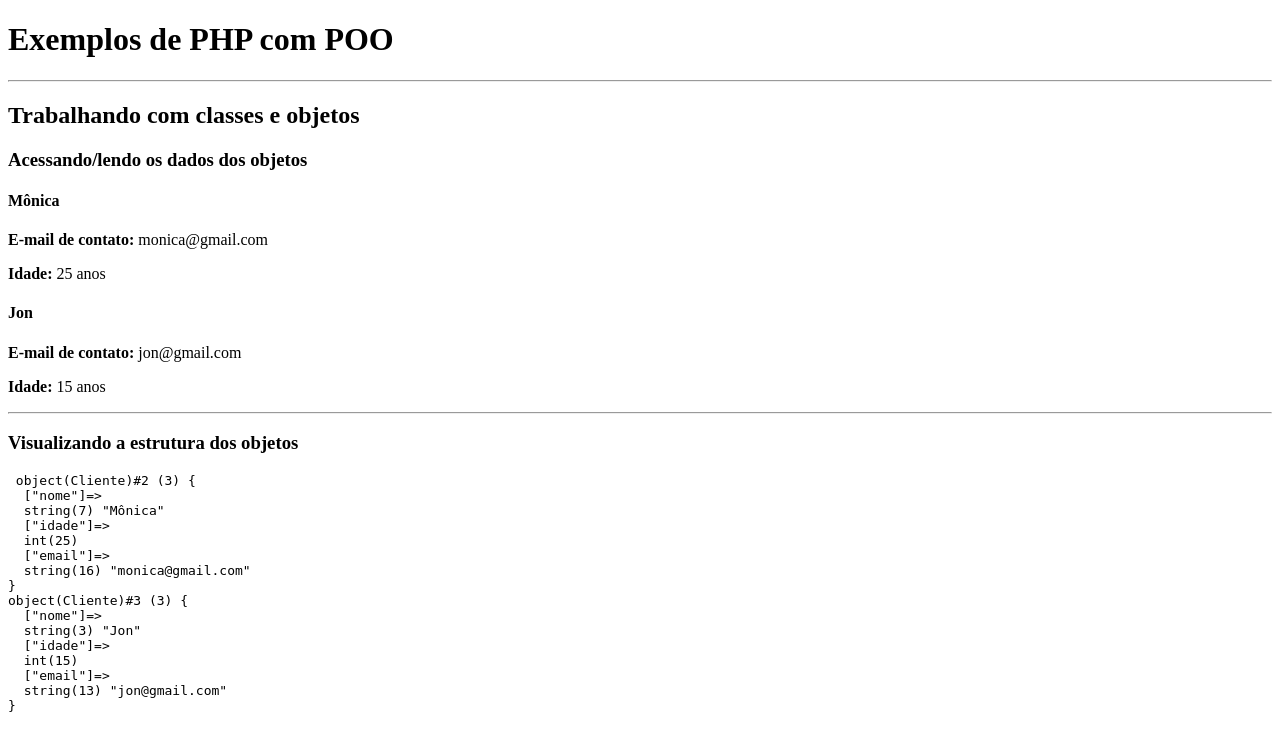
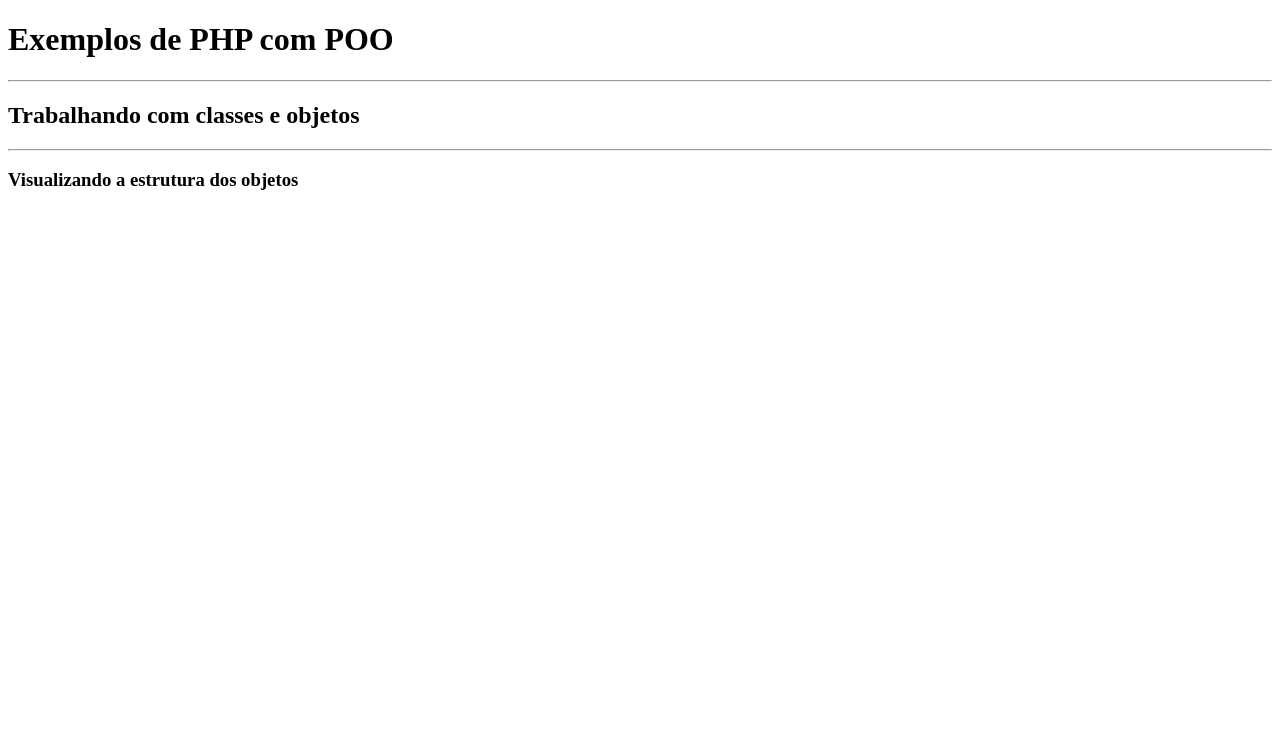
Before and after one commit to Emerson-FullStackSenacPenha/exemplos-poo, a PHP site: page / in a window 1280 px wide. Shown: the top 751 px of the page. Run offline with PHP 8.4, Linux system fonts and the light colour scheme.

Commit message:
index em banch 2

```diff
--- a/index.php
+++ b/index.php
@@ -1,20 +1,5 @@
 <?php
-
-// Importando a classe Cliente
 require_once "src/Cliente.php";
-
-// Criando objetos (ou instânicas) à partir da Classe
-$clienteA = new Cliente();
-$clienteB = new Cliente();
-
-// Atribuindo valores ao objeto $clienteA
-$clienteA->nome = "Mônica";
-$clienteA->idade = 25;
-$clienteA->email = "monica@gmail.com";
-
-$clienteB->nome = "Jon";
-$clienteB->idade = 15;
-$clienteB->email = "jon@gmail.com";
 
 ?>
 
@@ -31,36 +16,9 @@ $clienteB->email = "jon@gmail.com";
     <hr>
     <h2>Trabalhando com classes e objetos</h2>
 
-    <h3>Acessando/lendo os dados dos objetos</h3>
-
-   <!-- Chamando os dados da forma 1
-
-    <h4>Cliente A</h4>
-    <ul>
-        <li>Nome: < ?=$clienteA->nome?> </li>
-        <li>Idade: < ?=$clienteA->idade?> </li>
-        <li>E-mail: < ?=$clienteA->email?></li>
-    </ul>
-
-     Faça os dados do clienteB aparecerem dentro de uma section. Use h4, parágrafo, negrito etc.
-
-    <section>
-
-        <h4>Cliente B</h4>
-
-        <p><b>Nome:</b>  <i>< ?=$clienteB->nome?></i></p>
-        <p><b>Idade:</b> <i>< ?=$clienteB->idade?></i></p>
-        <p><b>E-mail:</b> <i>< ?=$clienteB->email?></i></p>
-
-    </section> -->
-
-    <!-- Chamando os dados da forma 2 com um Método (função) -->
-    <?=$clienteA->mostrarDados()?>
-    <?=$clienteB->mostrarDados()?>
-
     <hr>
     <h3>Visualizando a estrutura dos objetos</h3>
-    <pre> <?=var_dump($clienteA, $clienteB)?> </pre>
+
 
 </body>
 </html>
```
